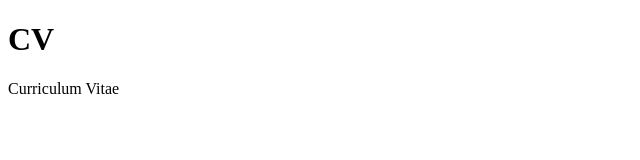
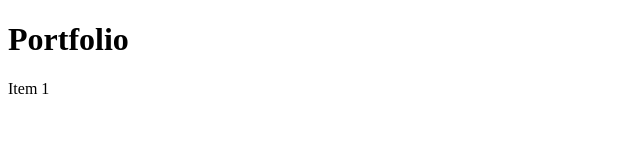
Before and after one commit to j02945/cv, a plain HTML site: page index.html in a window 1280 px wide. Shown: the whole page, without its empty margins (0-640 px from the left). Drawn offline with Linux system fonts and the light colour scheme.

Commit message:
cv to portfolio

```diff
--- a/index.html
+++ b/index.html
@@ -4,8 +4,8 @@
         <title>CV</title>
     </head>
     <body>
-        <h1>CV</h1>
-        <p>Curriculum Vitae</p>
+        <h1>Portfolio</h1>
+        <p>Item 1</p>
     </body>
 
 </html>
```
